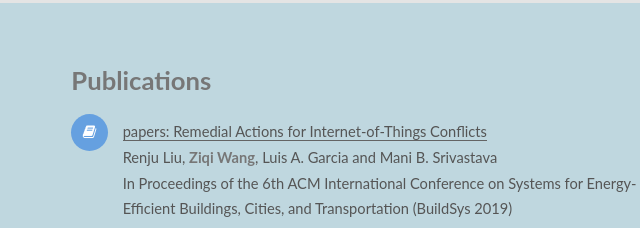
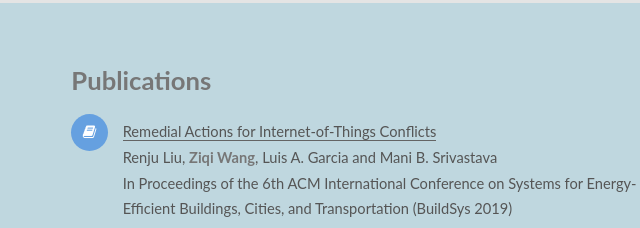
Before and after one commit to wangziqi000/wangziqi000.github.io, a plain HTML site: page index.html in a window 1280 px wide. Shown: the part 1052-1280 px from the top of the page, 114-754 px from the left. Drawn offline with Linux system fonts and the light colour scheme.

Commit message:
correct typo

```diff
--- a/index.html
+++ b/index.html
@@ -90,7 +90,7 @@
 								<!-- <p></p> -->
 								<ul class="feature-icons">
 									<li class="fa-book">
-										<a href="./papers/Remediot.pdf">papers: Remedial Actions for Internet-of-Things Conflicts</a><br>
+										<a href="./papers/Remediot.pdf">Remedial Actions for Internet-of-Things Conflicts</a><br>
 										Renju Liu, <strong>Ziqi Wang</strong>, Luis A. Garcia and Mani B. Srivastava<br>
 										In Proceedings of the 6th ACM International Conference on Systems for Energy-Efficient Buildings, Cities, and Transportation (BuildSys 2019)</li>
 
```
